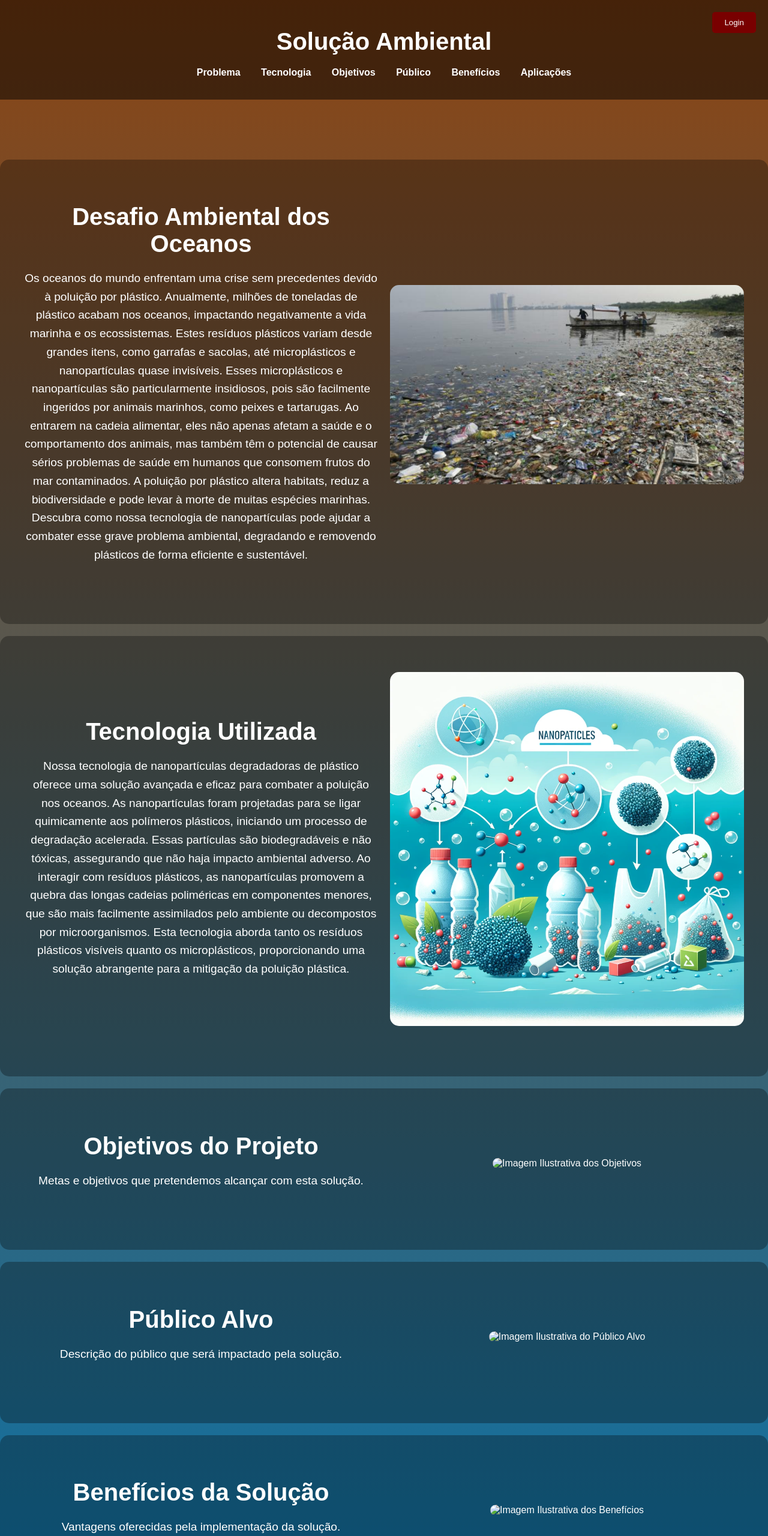
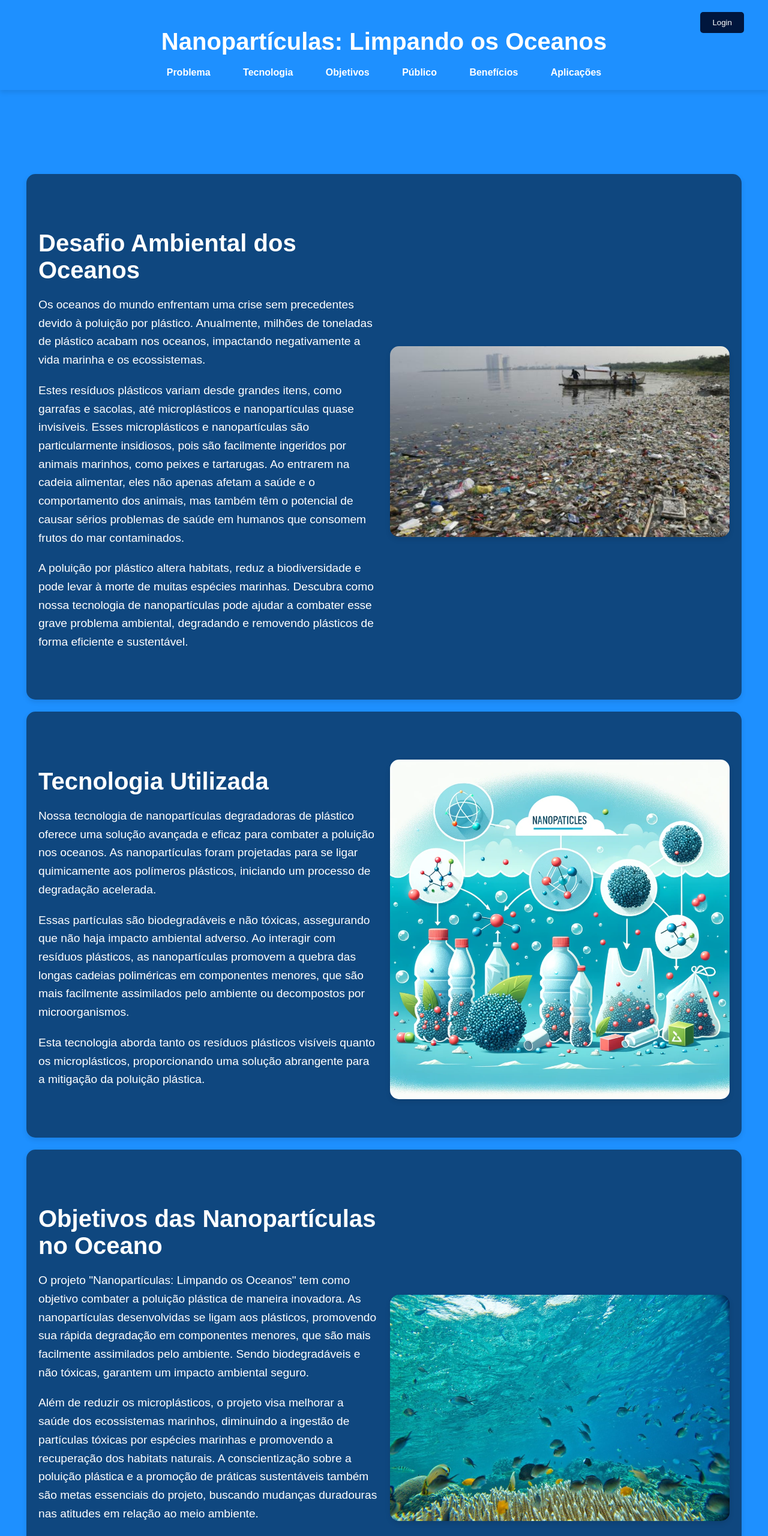
Before and after one commit to lucksza/global-solution, a plain HTML site: page index.html in a window 1280 px wide. Shown: the top 2560 px of the page at 60% size. Drawn offline with Linux system fonts and the light colour scheme.

Commit message:
seção Objetivos

```diff
--- a/css/styles.css
+++ b/css/styles.css
@@ -1,32 +1,25 @@
 body {
-    font-family: Arial, sans-serif;
+    font-family: 'Arial', sans-serif;
     margin: 0;
     padding: 0;
     overflow-x: hidden;
-    background: linear-gradient(to bottom, #A0522D, #8B4513, #0077b6);
-    background-size: 200% 200%;
-    animation: gradientAnimation 10s ease infinite;
+    background-color: #1E90FF;
     color: #fff;
 }
 
-@keyframes gradientAnimation {
-    0% { background-position: 50% 0%; }
-    50% { background-position: 50% 100%; }
-    100% { background-position: 50% 0%; }
-}
-
 header {
-    background-color: rgba(0, 0, 0, 0.5);
     color: #fff;
-    padding: 20px 0;
+    padding: 20px 40px;
     text-align: center;
     position: relative;
     z-index: 1000;
+    box-shadow: 0 4px 8px rgba(0, 0, 0, 0.1);
 }
 
 header nav ul {
     list-style-type: none;
     padding: 0;
+    margin: 0;
 }
 
 header nav ul li {
@@ -38,45 +31,51 @@ header nav ul li a {
     color: #fff;
     text-decoration: none;
     font-weight: bold;
+    padding: 5px 10px;
+    transition: background-color 0.3s, color 0.3s;
 }
 
 header nav ul li a:hover {
-    text-decoration: underline;
+    background-color: #ffffff;
+    color: #000000;
+    border-radius: 5px;
 }
 
 #login-button {
     position: absolute;
-    right: 20px;
+    right: 40px;
     top: 20px;
-    background-color: #790000;
+    background-color: #00163d;
     color: #fff;
     border: none;
     padding: 10px 20px;
     cursor: pointer;
     border-radius: 5px;
+    transition: background-color 0.3s;
 }
 
 #login-button:hover {
-    background-color: #8f1d1d;
+    background-color: #022b9b;
 }
 
 main {
-    padding-top: 100px;
+    padding-top: 120px;
 }
 
 section {
     opacity: 1;
     transform: translateX(0);
     transition: opacity 0.5s ease, transform 0.5s ease;
-    padding: 40px 20px;
-    background: rgba(0, 0, 0, 0.3);
+    padding: 60px 20px;
+    background: rgba(0, 0, 0, 0.5);
     border-radius: 15px;
-    margin-bottom: 20px;
+    margin: 20px auto;
+    width: 90%;
+    max-width: 1200px;
+    box-shadow: 0 4px 8px rgba(0, 0, 0, 0.1);
 }
 
 .container {
-    max-width: 1200px;
-    margin: 0 auto;
     text-align: center;
 }
 
@@ -85,13 +84,13 @@ section {
     flex-wrap: wrap;
     align-items: center;
     justify-content: space-between;
-    margin-bottom: 40px;
 }
 
 .text {
     flex: 1;
     min-width: 300px;
     margin-right: 20px;
+    text-align: left;
 }
 
 .image {
@@ -104,6 +103,7 @@ img {
     height: auto;
     margin-top: 20px;
     border-radius: 15px;
+    box-shadow: 0 4px 8px rgba(0, 0, 0, 0.1);
 }
 
 h1 {
@@ -126,19 +126,20 @@ p {
     width: 100%;
     height: 100%;
     overflow: auto;
-    background-color: rgba(0, 0, 0, 0.5);
+    background-color: rgba(0, 0, 0, 0.7);
     padding-top: 60px;
 }
 
 .modal-content {
-    background: linear-gradient(to bottom, #8f1d1d, #8f1d1d, #8f1d1d);
+    background: #0022b9;
     margin: 5% auto;
     padding: 20px;
-    border: 1px solid #888;
+    border: none;
     width: 80%;
     max-width: 400px;
     border-radius: 10px;
     color: #fff;
+    box-shadow: 0 4px 8px rgba(0, 0, 0, 0.1);
 }
 
 .close-button {
@@ -174,13 +175,14 @@ p {
 #login-form button {
     margin-top: 20px;
     padding: 10px;
-    background-color: #2b363b;
+    background-color: #1E90FF;
     color: #fff;
     border: none;
     border-radius: 5px;
     cursor: pointer;
+    transition: background-color 0.3s;
 }
 
 #login-form button:hover {
-    background-color: #3b3f41;
+    background-color: #4682B4;
 }
--- a/index.html
+++ b/index.html
@@ -8,7 +8,7 @@
 </head>
 <body>
     <header>
-        <h1>Solução Ambiental</h1>
+        <h1>Nanopartículas: Limpando os Oceanos</h1>
         <nav>
             <ul>
                 <li><a href="#problema">Problema</a></li>
@@ -27,7 +27,12 @@
                 <div class="content">
                     <div class="text">
                         <h1>Desafio Ambiental dos Oceanos</h1>
-                        <p>Os oceanos do mundo enfrentam uma crise sem precedentes devido à poluição por plástico. Anualmente, milhões de toneladas de plástico acabam nos oceanos, impactando negativamente a vida marinha e os ecossistemas. Estes resíduos plásticos variam desde grandes itens, como garrafas e sacolas, até microplásticos e nanopartículas quase invisíveis. Esses microplásticos e nanopartículas são particularmente insidiosos, pois são facilmente ingeridos por animais marinhos, como peixes e tartarugas. Ao entrarem na cadeia alimentar, eles não apenas afetam a saúde e o comportamento dos animais, mas também têm o potencial de causar sérios problemas de saúde em humanos que consomem frutos do mar contaminados. A poluição por plástico altera habitats, reduz a biodiversidade e pode levar à morte de muitas espécies marinhas. Descubra como nossa tecnologia de nanopartículas pode ajudar a combater esse grave problema ambiental, degradando e removendo plásticos de forma eficiente e sustentável.</p>
+                        <p>Os oceanos do mundo enfrentam uma crise sem precedentes devido à poluição por plástico. Anualmente, milhões de toneladas de plástico acabam nos oceanos, impactando negativamente a vida marinha e os ecossistemas.</p>
+
+                        <p>Estes resíduos plásticos variam desde grandes itens, como garrafas e sacolas, até microplásticos e nanopartículas quase invisíveis. Esses microplásticos e nanopartículas são particularmente insidiosos, pois são facilmente ingeridos por animais marinhos, como peixes e tartarugas. Ao entrarem na cadeia alimentar, eles não apenas afetam a saúde e o comportamento dos animais, mas também têm o potencial de causar sérios problemas de saúde em humanos que consomem frutos do mar contaminados.</p>
+
+                        <p>A poluição por plástico altera habitats, reduz a biodiversidade e pode levar à morte de muitas espécies marinhas. Descubra como nossa tecnologia de nanopartículas pode ajudar a combater esse grave problema ambiental, degradando e removendo plásticos de forma eficiente e sustentável.</p>
+
                     </div>
                     <div class="image">
                         <img src="/imagens/plasticos-nos-oceanos.jpg" alt="Imagem Ilustrativa do Problema Ambiental">
@@ -40,7 +45,12 @@
                 <div class="content">
                     <div class="text">
                         <h1>Tecnologia Utilizada</h1>
-                        <p>Nossa tecnologia de nanopartículas degradadoras de plástico oferece uma solução avançada e eficaz para combater a poluição nos oceanos. As nanopartículas foram projetadas para se ligar quimicamente aos polímeros plásticos, iniciando um processo de degradação acelerada. Essas partículas são biodegradáveis e não tóxicas, assegurando que não haja impacto ambiental adverso. Ao interagir com resíduos plásticos, as nanopartículas promovem a quebra das longas cadeias poliméricas em componentes menores, que são mais facilmente assimilados pelo ambiente ou decompostos por microorganismos. Esta tecnologia aborda tanto os resíduos plásticos visíveis quanto os microplásticos, proporcionando uma solução abrangente para a mitigação da poluição plástica.</p>
+                        <p>Nossa tecnologia de nanopartículas degradadoras de plástico oferece uma solução avançada e eficaz para combater a poluição nos oceanos. As nanopartículas foram projetadas para se ligar quimicamente aos polímeros plásticos, iniciando um processo de degradação acelerada.</p>
+
+                        <p>Essas partículas são biodegradáveis e não tóxicas, assegurando que não haja impacto ambiental adverso. Ao interagir com resíduos plásticos, as nanopartículas promovem a quebra das longas cadeias poliméricas em componentes menores, que são mais facilmente assimilados pelo ambiente ou decompostos por microorganismos.</p>
+
+                        <p>Esta tecnologia aborda tanto os resíduos plásticos visíveis quanto os microplásticos, proporcionando uma solução abrangente para a mitigação da poluição plástica.</p>
+
                     </div>
                     <div class="image">
                         <img src="/imagens/nanoparticulas.png" alt="Imagem Ilustrativa da Tecnologia">
@@ -52,11 +62,16 @@
             <div class="container">
                 <div class="content">
                     <div class="text">
-                        <h1>Objetivos do Projeto</h1>
-                        <p>Metas e objetivos que pretendemos alcançar com esta solução.</p>
+                        <h1>Objetivos das Nanopartículas no Oceano</h1>
+                        <p>O projeto "Nanopartículas: Limpando os Oceanos" tem como objetivo combater a poluição plástica de maneira inovadora. As nanopartículas desenvolvidas se ligam aos plásticos, promovendo sua rápida degradação em componentes menores, que são mais facilmente assimilados pelo ambiente. Sendo biodegradáveis e não tóxicas, garantem um impacto ambiental seguro.</p>
+
+                        <p>Além de reduzir os microplásticos, o projeto visa melhorar a saúde dos ecossistemas marinhos, diminuindo a ingestão de partículas tóxicas por espécies marinhas e promovendo a recuperação dos habitats naturais. A conscientização sobre a poluição plástica e a promoção de práticas sustentáveis também são metas essenciais do projeto, buscando mudanças duradouras nas atitudes em relação ao meio ambiente.</p>
+
+                        <p>"Nanopartículas: Limpando os Oceanos" combina tecnologia avançada com sustentabilidade, oferecendo uma solução eficaz e segura para limpar os oceanos e promover um futuro mais saudável para o planeta.</p>
+
                     </div>
                     <div class="image">
-                        <img src="path/to/your-image.jpg" alt="Imagem Ilustrativa dos Objetivos">
+                        <img src="/imagens/mar.png" alt="Imagem Ilustrativa dos Objetivos">
                     </div>
                 </div>
             </div>
--- a/js/scripts.js
+++ b/js/scripts.js
@@ -42,7 +42,7 @@ document.addEventListener('DOMContentLoaded', function() {
         event.preventDefault();
         const username = document.getElementById('username').value;
         const password = document.getElementById('password').value;
-        if (username === 'Lucca' && password === '123') {
+        if (username === 'admin' && password === 'admin') {
             alert('Login bem-sucedido!');
             loginModal.style.display = 'none';
         } else {
```
Also changed, not shown: imagens/mar.png (added).
